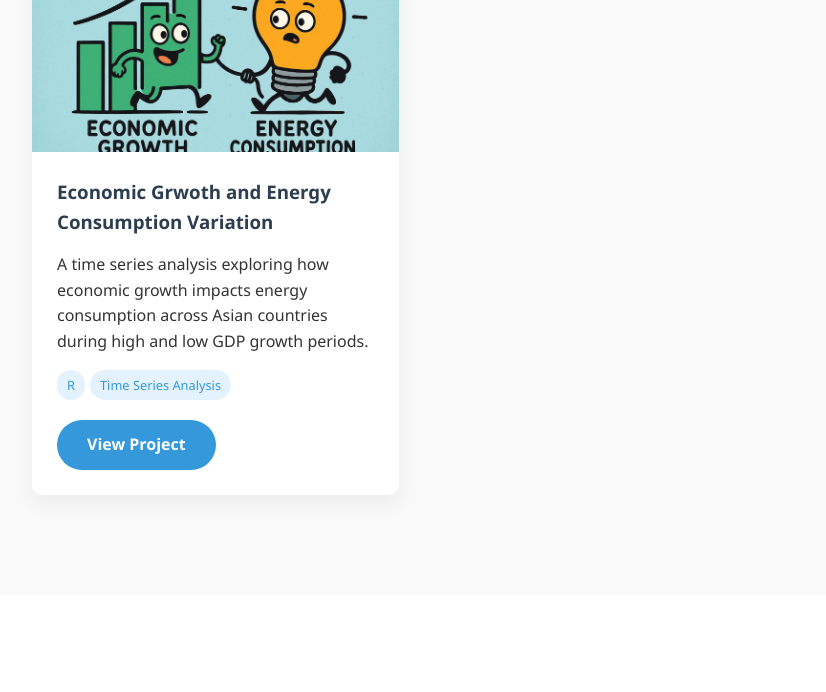
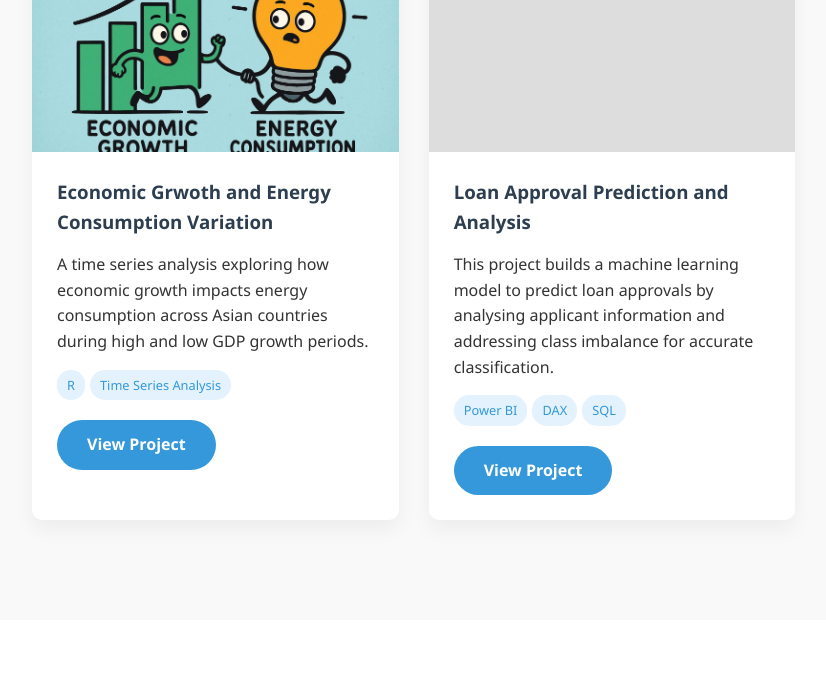
Before and after one commit to sangeetasaha099/portfolio, a plain HTML site: page index.html in a window 1280 px wide. Shown: the part 1504-2196 px from the top of the page, without its empty margins (28-854 px from the left). Drawn offline with Linux system fonts and the light colour scheme.

Commit message:
Update index.html

```diff
--- a/index.html
+++ b/index.html
@@ -620,22 +620,22 @@
                     </div>
                 </div>
 
-                <!-- Project 2 -->
-<!--                 <div class="project-card">
+<!--                 Project 2 -->
+                <div class="project-card">
                     <div class="project-img">
                         <img src="/api/placeholder/400/300" alt="Project 2">
                     </div>
                     <div class="project-content">
-                        <h3>Sales Forecasting Dashboard</h3>
-                        <p>Created an interactive dashboard using Power BI that forecasts sales trends with 92% accuracy, enabling the sales team to proactively manage inventory and resources.</p>
+                        <h3>Loan Approval Prediction and Analysis</h3>
+                        <p>This project builds a machine learning model to predict loan approvals by analysing applicant information and addressing class imbalance for accurate classification.</p>
                         <div class="project-tags">
                             <span class="project-tag">Power BI</span>
                             <span class="project-tag">DAX</span>
                             <span class="project-tag">SQL</span>
                         </div>
-                        <a href="#" class="btn">View Project</a>
+                        <a href="https://github.com/sangeetasaha099/Projects/tree/main/Loan%20Approval%20Prediction%20and%20Analysis%20Using%20Machine%20Learning%20Techniques" class="btn">View Project</a>
                     </div>
-                </div> -->
+                </div>
 
                 <!-- Project 3 -->
 <!--                 <div class="project-card">
```
